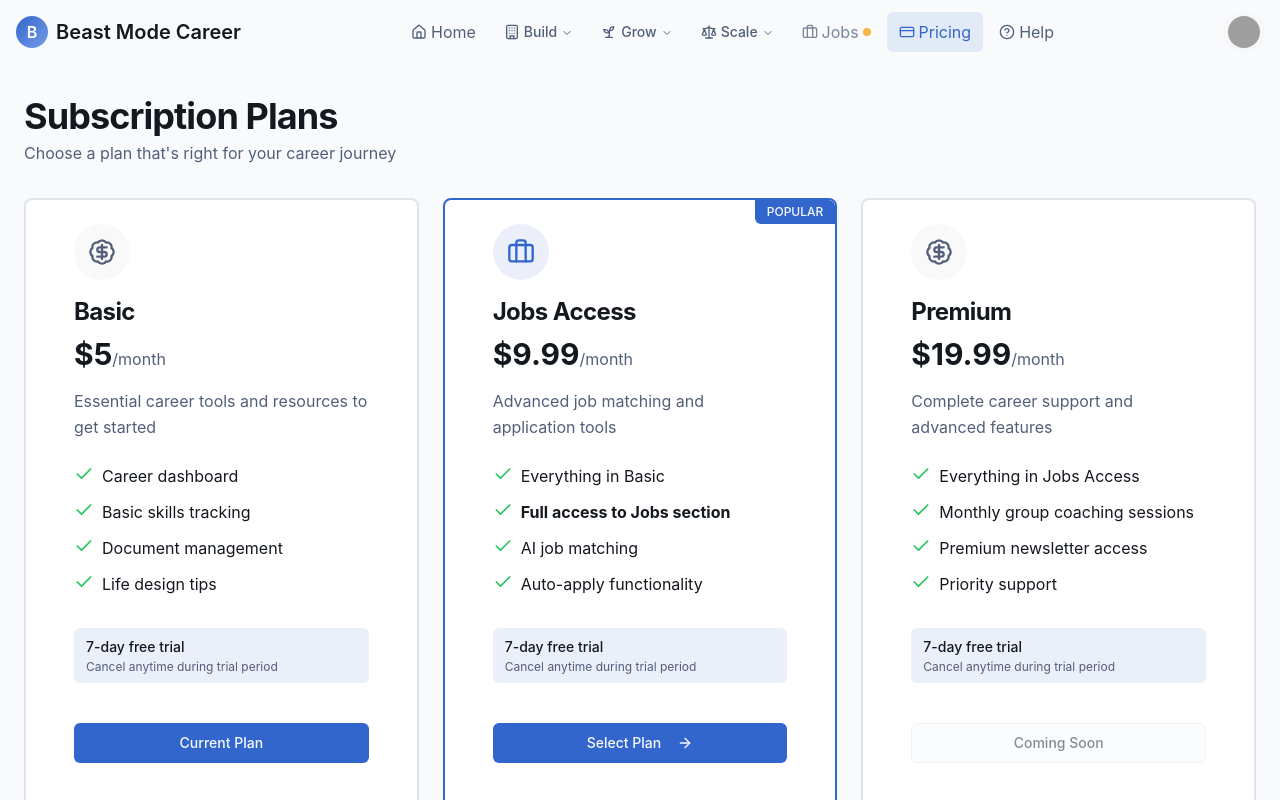
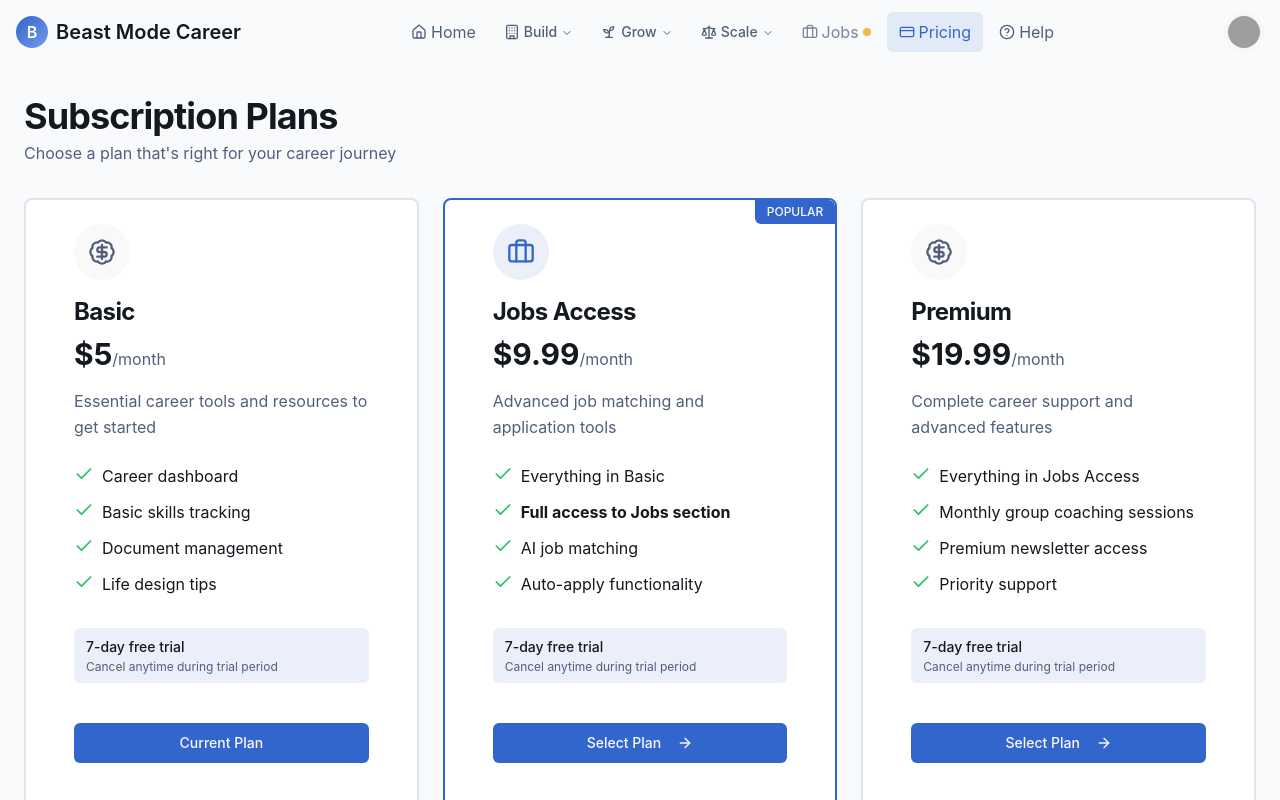
Before and after one commit to YGK13/v1-abandoned-career-beast-mode, a React (Vite) app: page /pricing in a window 1280 px wide. Built offline with nearby package versions, Linux system fonts and the light colour scheme; grey boxes are pictures that could not be loaded.

Commit message:
Add Premium plan select button
Adds a select plan button to the Premium plan in the pricing page.

```diff
--- a/src/pages/Pricing.tsx
+++ b/src/pages/Pricing.tsx
@@ -1,4 +1,3 @@
-
 import React from "react";
 import Layout from "@/components/Layout";
 import DashboardCard from "@/components/DashboardCard";
@@ -21,8 +20,8 @@ const Pricing = () => {
     if (planType === "jobs") {
       navigate("/checkout");
     } else if (planType === "premium") {
-      // Premium is coming soon
-      return;
+      // For now, just navigate to checkout when Premium is ready
+      navigate("/checkout");
     } else {
       // Basic plan
       navigate("/");
@@ -195,11 +194,11 @@ const Pricing = () => {
             <div className="p-6 pt-0 mt-auto">
               <Button
                 className="w-full"
-                variant={tier === "premium" ? "default" : "outline"}
-                disabled={true}
+                onClick={() => handleSelectPlan("premium")}
+                disabled={tier === "premium"}
               >
-                Coming Soon
-                {!tier && <ArrowRight className="ml-2 h-4 w-4" />}
+                {tier === "premium" ? "Current Plan" : "Select Plan"}
+                {tier !== "premium" && <ArrowRight className="ml-2 h-4 w-4" />}
               </Button>
             </div>
           </DashboardCard>
```
